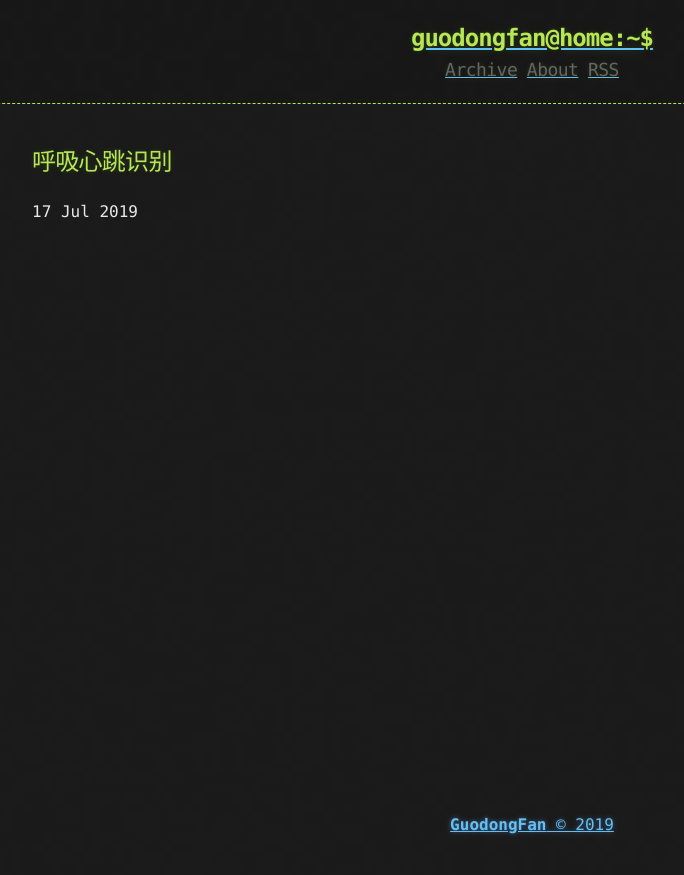
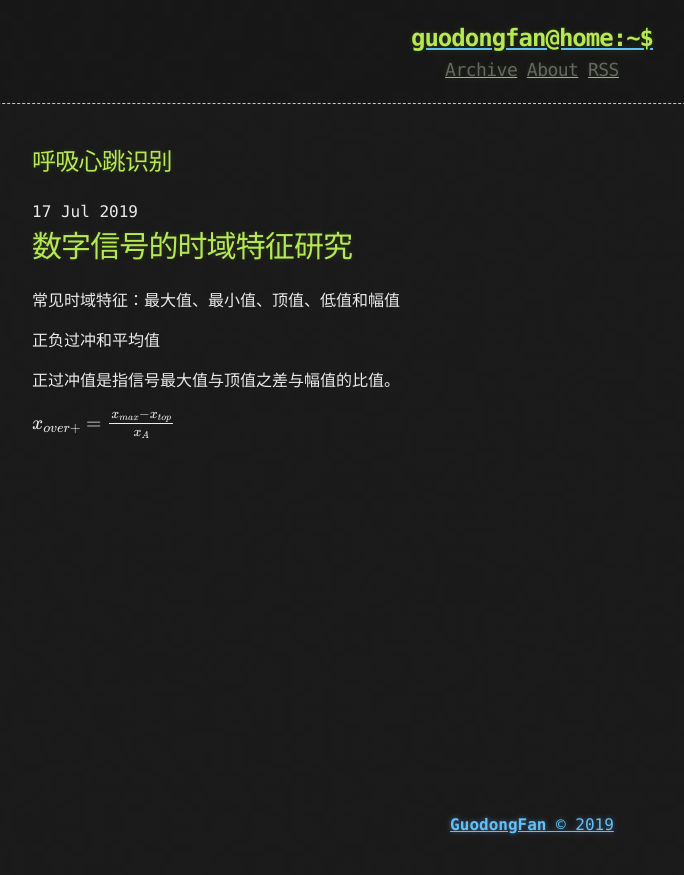
Before and after one commit to GuodongFan/GuodongFan.github.io, a Jekyll site: the page built from _posts/2019-07-17-Curve-Shape-Recognition.md, in a window 1280 px wide. Shown: the top 875 px of the page, without its empty margins (108-792 px from the left). Built offline with Jekyll 4.4.1, drawn with Linux system fonts in a browser that asks for light colours; formulas are drawn with MathJax 3.

Commit message:
Update 2019-07-17-Curve-Shape-Recognition.md

```diff
--- a/_posts/2019-07-17-Curve-Shape-Recognition.md
+++ b/_posts/2019-07-17-Curve-Shape-Recognition.md
@@ -2,3 +2,13 @@
 title: 呼吸心跳识别
 published: true
 ---
+
+# 数字信号的时域特征研究
+
+常见时域特征：最大值、最小值、顶值、低值和幅值
+
+正负过冲和平均值
+
+正过冲值是指信号最大值与顶值之差与幅值的比值。
+
+$x_{over+}=\frac{x_{max}-x_{top}}{x_A}$
```
